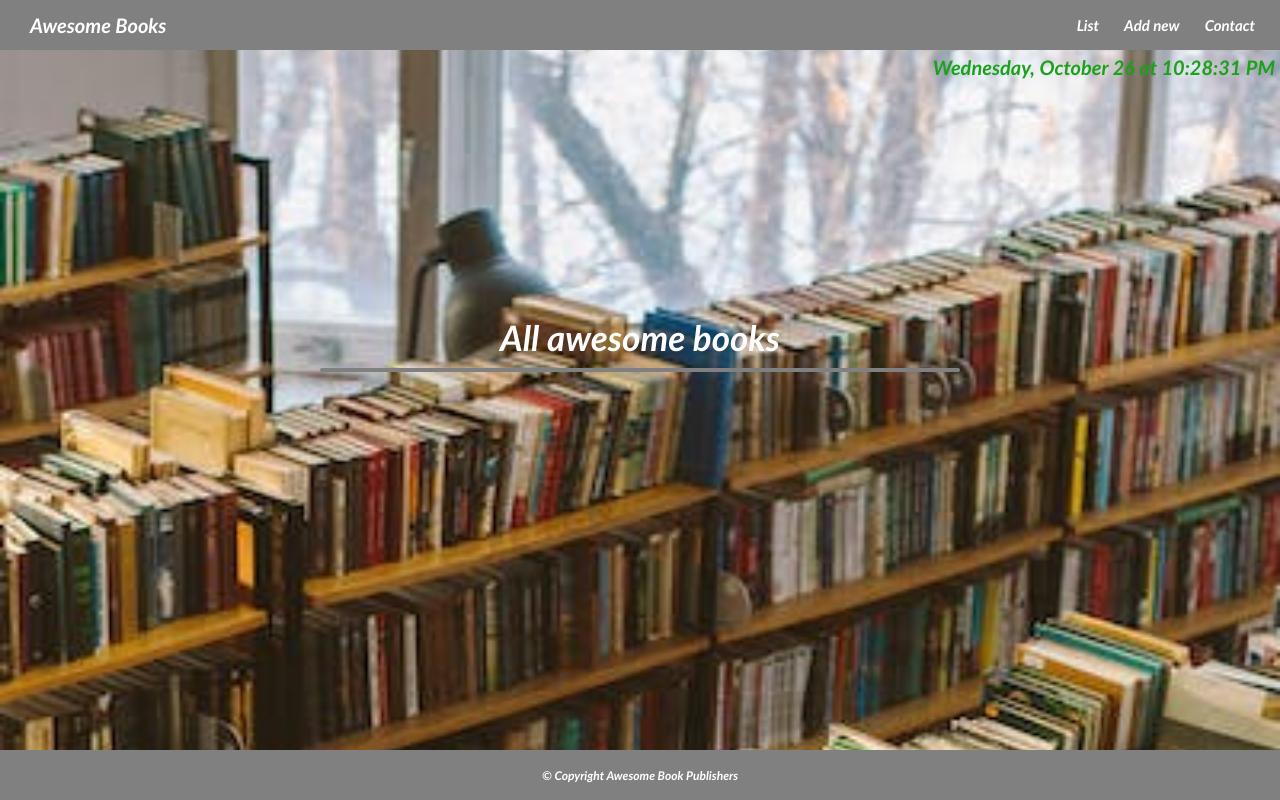
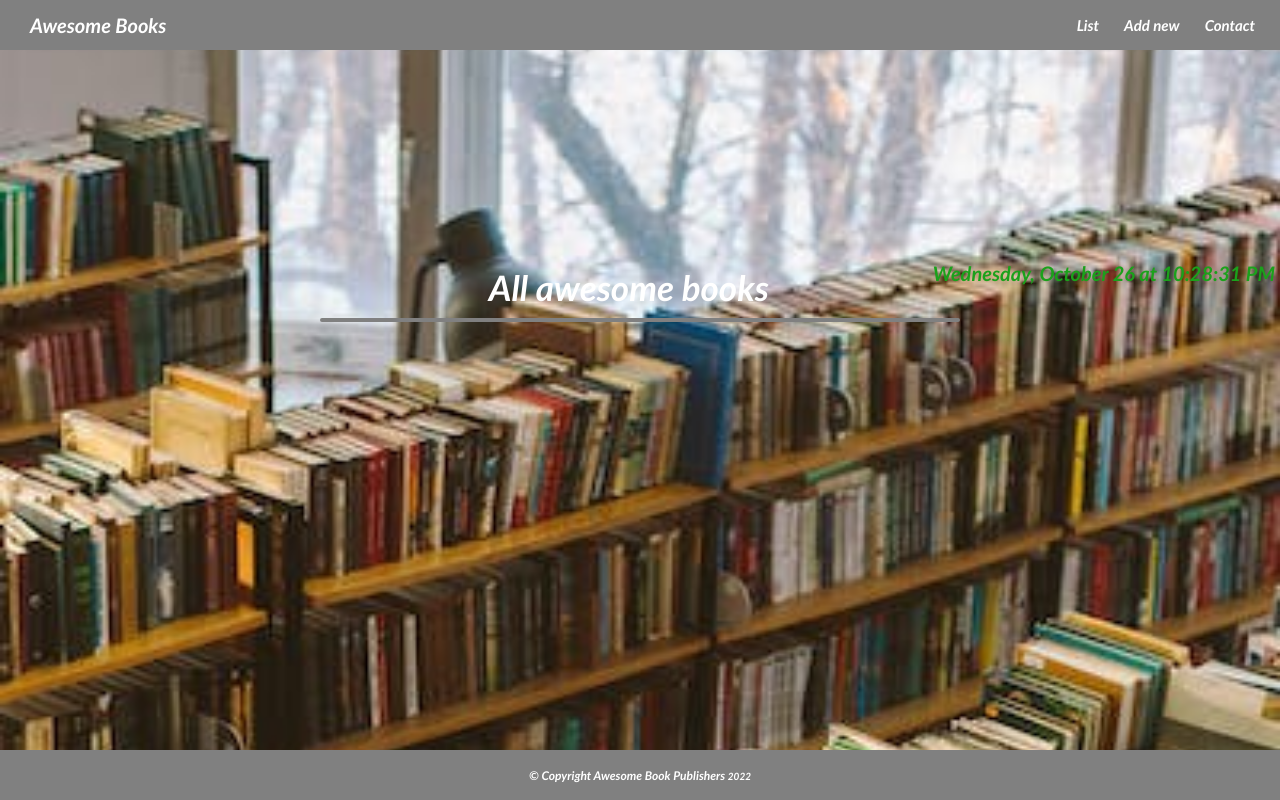
Before and after one commit to ifeanyi305/Ifeanyi305-AwesomeBooks, a website: page index.html in a window 1280 px wide. Drawn offline with Linux system fonts and the light colour scheme.

Commit message:
resolving issues

```diff
--- a/index.html
+++ b/index.html
@@ -60,12 +60,12 @@
             <ul>
                 <li class="descriptions">My Email address: <b> otijoseph305@gmail.com</b></li>
                 <li class="descriptions">My Phone number: <b>07067255308</b></li>
-                <li class="descriptions">My street: <b>No13 nwosu street aba, Nigeria.</b></li>
+                <li class="descriptions">My Address: <b>No13 nwosu street aba, Nigeria.</b></li>
             </ul>
         </div>
     </section>
     <footer>
-        <h2>&copy; Copyright Awesome Book Publishers</h2>
+        <h2>&copy; Copyright Awesome Book Publishers <small>2022</small></h2>
     </footer>
 </body>
 </html>
--- a/style.css
+++ b/style.css
@@ -22,6 +22,8 @@ header {
   display: flex;
   align-items: center;
   top: 0;
+  width: 100%;
+  position: fixed;
   justify-content: space-between;
   background: grey;
   color: white;
```
